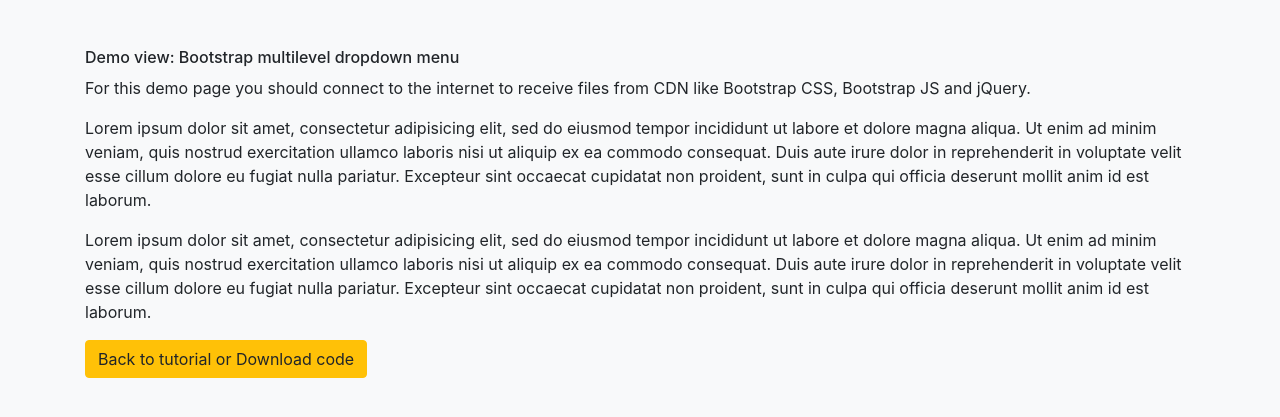
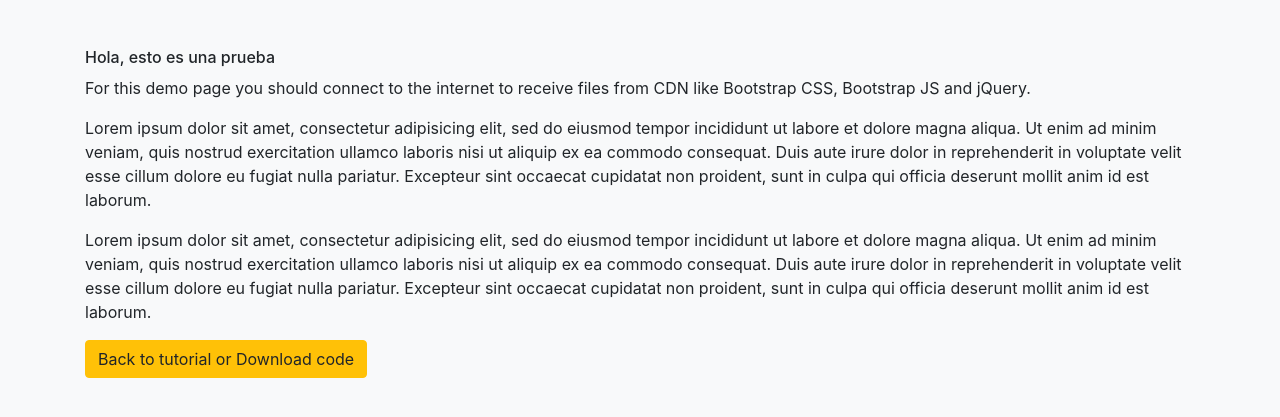
Before and after one commit to AnaGabrielaCedillo/siie-django, a Django app: page / in a window 1280 px wide. Shown: the part 150-567 px from the top of the page. Run offline with Django 3.2, Linux system fonts and the light colour scheme; some libraries are stand-ins or nearby versions.

Commit message:
my changes

```diff
--- a/webapp/templates/index3.html
+++ b/webapp/templates/index3.html
@@ -183,7 +183,7 @@
 
 <section class="section-content py-5">
 
-		<h6>Demo view: Bootstrap multilevel dropdown menu </h6>
+		<h6>Hola, esto es una prueba</h6>
         <p>For this demo page you should connect to the internet to receive files from CDN  like Bootstrap CSS, Bootstrap JS and jQuery. </p>
 		<p> Lorem ipsum dolor sit amet, consectetur adipisicing elit, sed do eiusmod
 		tempor incididunt ut labore et dolore magna aliqua. Ut enim ad minim veniam,
```
